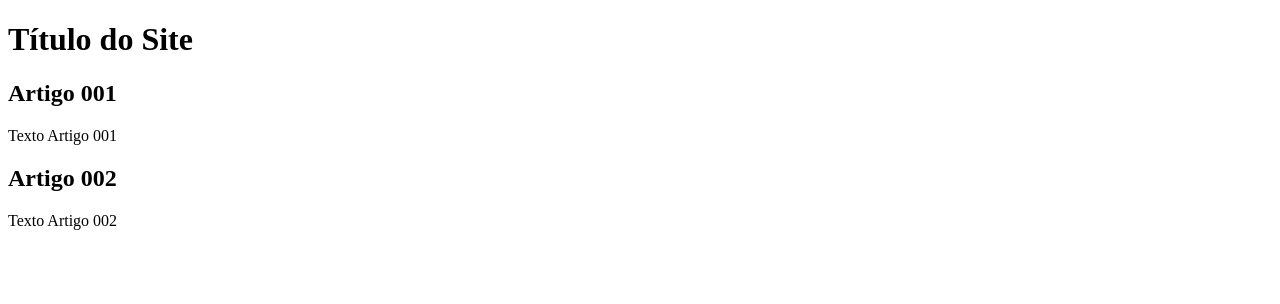
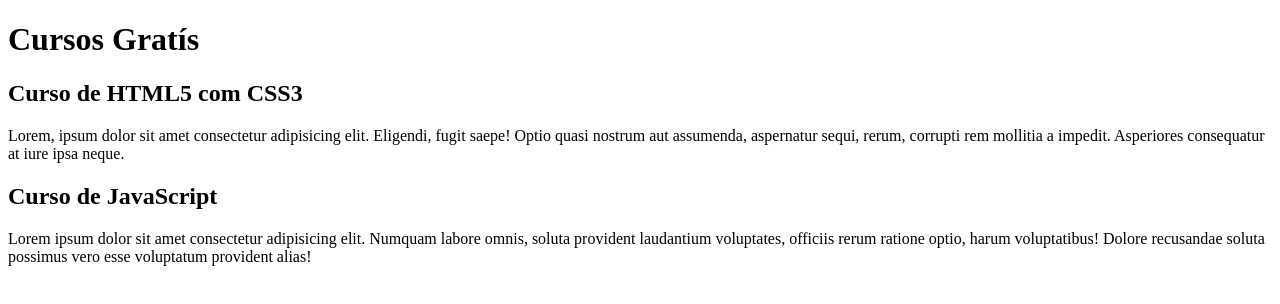
Before and after one commit to Luana-Souza/projeto-site, a plain HTML site: page index.html in a window 1280 px wide. Drawn offline with Linux system fonts and the light colour scheme.

Commit message:
adicionei conteúdo

```diff
--- a/index.html
+++ b/index.html
@@ -9,15 +9,15 @@
 <body>
     <main>
         <header>
-            <h1>Título do Site</h1>
+            <h1>Cursos Gratís</h1>
         </header>
         <article>
-            <h2>Artigo 001</h2>
-            <p>Texto Artigo 001</p>
+            <h2>Curso de HTML5 com CSS3</h2>
+            <p>Lorem, ipsum dolor sit amet consectetur adipisicing elit. Eligendi, fugit saepe! Optio quasi nostrum aut assumenda, aspernatur sequi, rerum, corrupti rem mollitia a impedit. Asperiores consequatur at iure ipsa neque.</p>
         </article>
         <article>
-            <h2>Artigo 002</h2>
-            <p>Texto Artigo 002</p>
+            <h2>Curso de JavaScript</h2>
+            <p>Lorem ipsum dolor sit amet consectetur adipisicing elit. Numquam labore omnis, soluta provident laudantium voluptates, officiis rerum ratione optio, harum voluptatibus! Dolore recusandae soluta possimus vero esse voluptatum provident alias!</p>
         </article>
     </main>
 </body>
```
